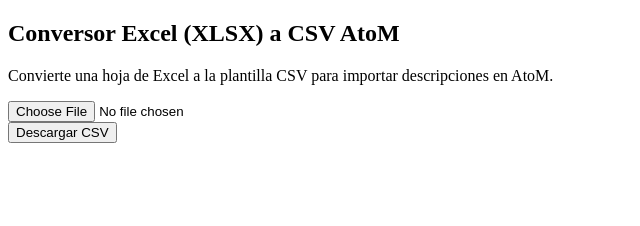
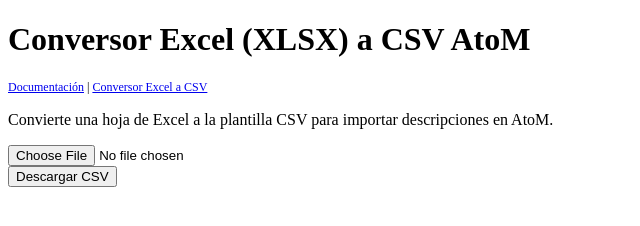
Before and after one commit to nlpz404/conversor-excel-a-csv, a plain HTML site: page index.html in a window 1280 px wide. Shown: the whole page, without its empty margins (0-640 px from the left). Drawn offline with Linux system fonts and the light colour scheme.

Commit message:
Update index.html

```diff
--- a/index.html
+++ b/index.html
@@ -28,7 +28,8 @@ Copyright (C) 2025-present  Nicolás López (malopez@mininterior.gob.ar)
 </head>
 <body>
   <div class="panel">
-    <h2>Conversor Excel (XLSX) a CSV AtoM</h2>
+    <h1>Conversor Excel (XLSX) a CSV AtoM</h1>
+     <p style="font-size:0.75em"><a href=https://github.com/nlpz404/conversor-excel-a-csv/>Documentación</a> | <a href=https://nlpz404.github.io/conversor-ead-a-csv/>Conversor Excel a CSV</a></p>
     <p>Convierte una hoja de Excel a la plantilla CSV para importar descripciones en AtoM.</p>
     <input type="file" id="dataFileExcel"><br>
     <button onclick="excelAatom()">Descargar CSV</button>
```
